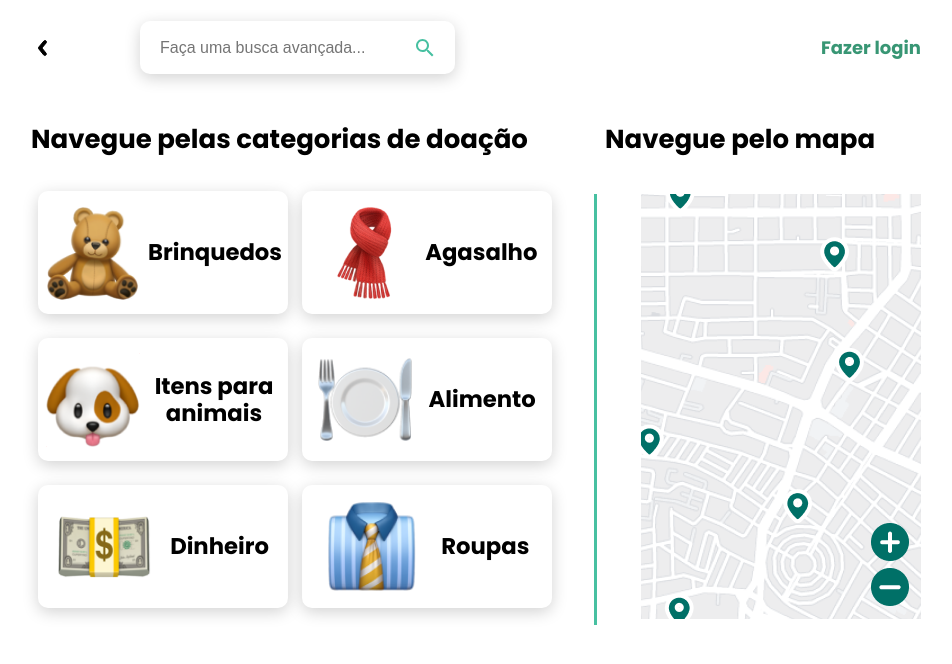
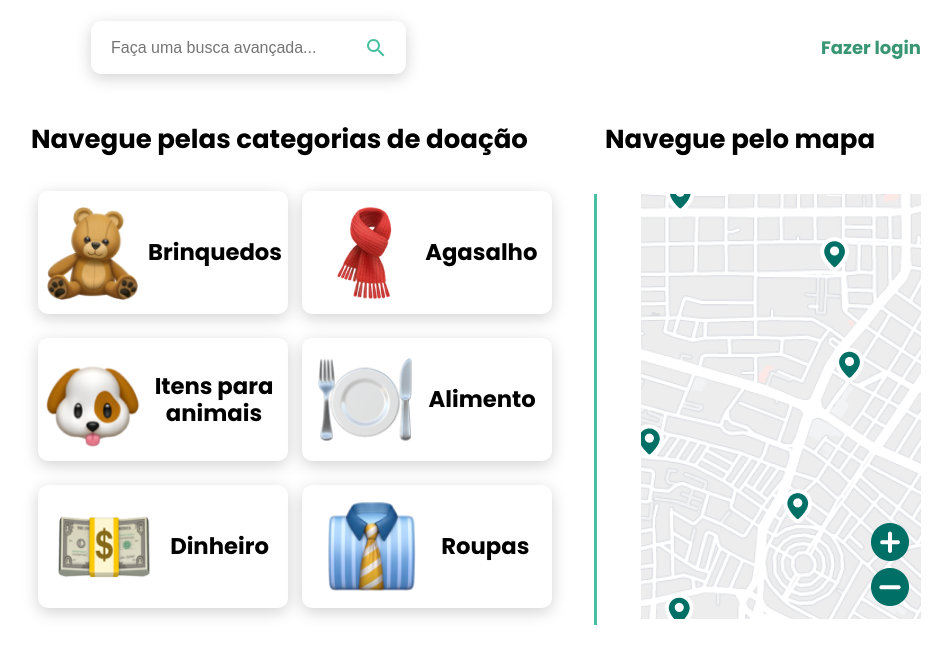
Before and after one commit to estartandodevs-course/doaae, a React (Create React App) app: page /home in a window 1280 px wide. Shown: the top 664 px of the page, without its empty margins (164-1116 px from the left). Built offline with nearby package versions, Linux system fonts and the light colour scheme.

Commit message:
chore: Adicionado parametro Home para retirar o botão de voltar/sair

```diff
--- a/src/pages/Home/index.js
+++ b/src/pages/Home/index.js
@@ -16,7 +16,7 @@ const Home = () => {
 
   return (
     <S.ContainerMasterHome>
-      <HeaderBar />
+      <HeaderBar home />
       <S.ContainerNavigationMobile>
         <div>
           <h1>Navegue pelo mapa</h1>
```
